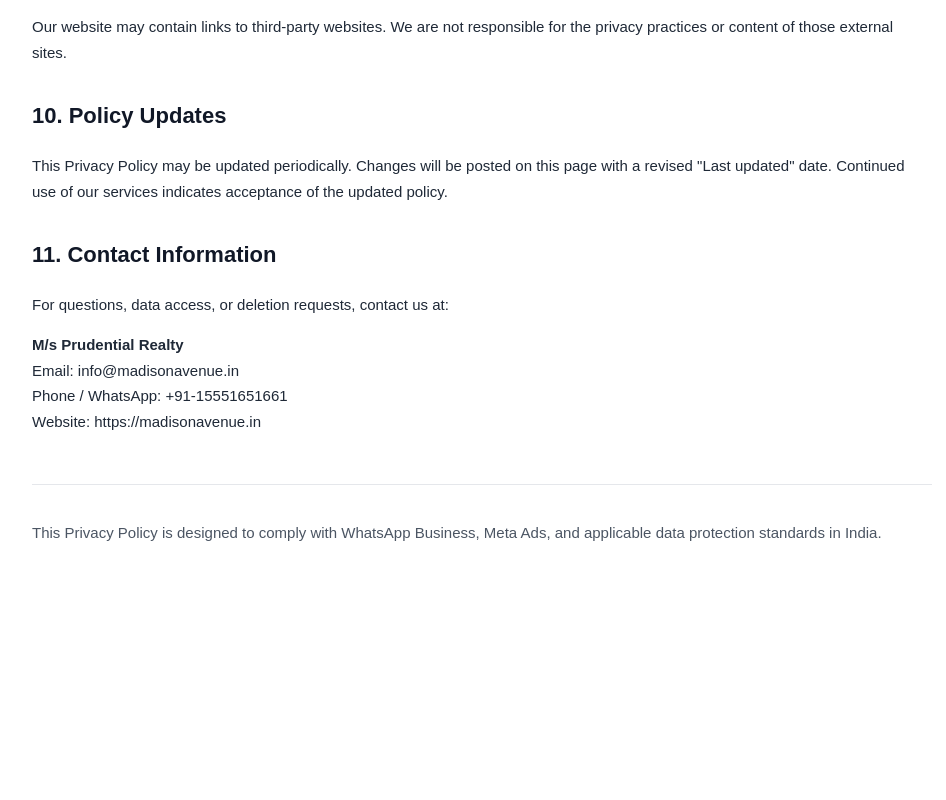
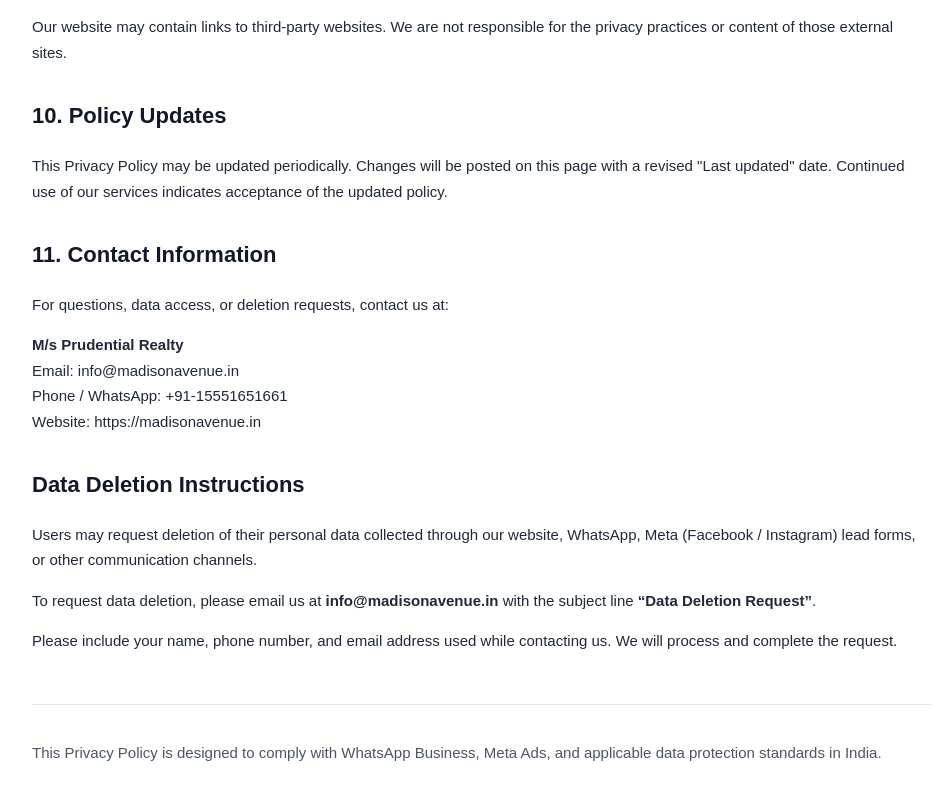
Before and after one commit to 07-name/dubai-investment-site, a plain HTML site: page privacy-policy.html in a window 1280 px wide. Shown: the part 2040-2840 px from the top of the page, without its empty margins (158-1104 px from the left). Before the commit the page ends 2641 px from the top, so only its background shows below. Drawn offline with Linux system fonts and the light colour scheme.

Commit message:
Update privacy policy with data deletion instructions
Added data deletion instructions to the privacy policy.

```diff
--- a/privacy-policy.html
+++ b/privacy-policy.html
@@ -182,6 +182,21 @@
         Phone / WhatsApp: +91-15551651661<br />
         Website: https://madisonavenue.in
       </p>
+      <h2>Data Deletion Instructions</h2>
+      <p>
+        Users may request deletion of their personal data collected through our
+        website, WhatsApp, Meta (Facebook / Instagram) lead forms, or other
+        communication channels.
+      </p>
+      <p>
+        To request data deletion, please email us at
+        <strong>info@madisonavenue.in</strong> with the subject line
+        <strong>“Data Deletion Request”</strong>.
+      </p>
+      <p>
+        Please include your name, phone number, and email address used while
+        contacting us. We will process and complete the request.
+      </p>
 
       <footer>
         <p>
```
